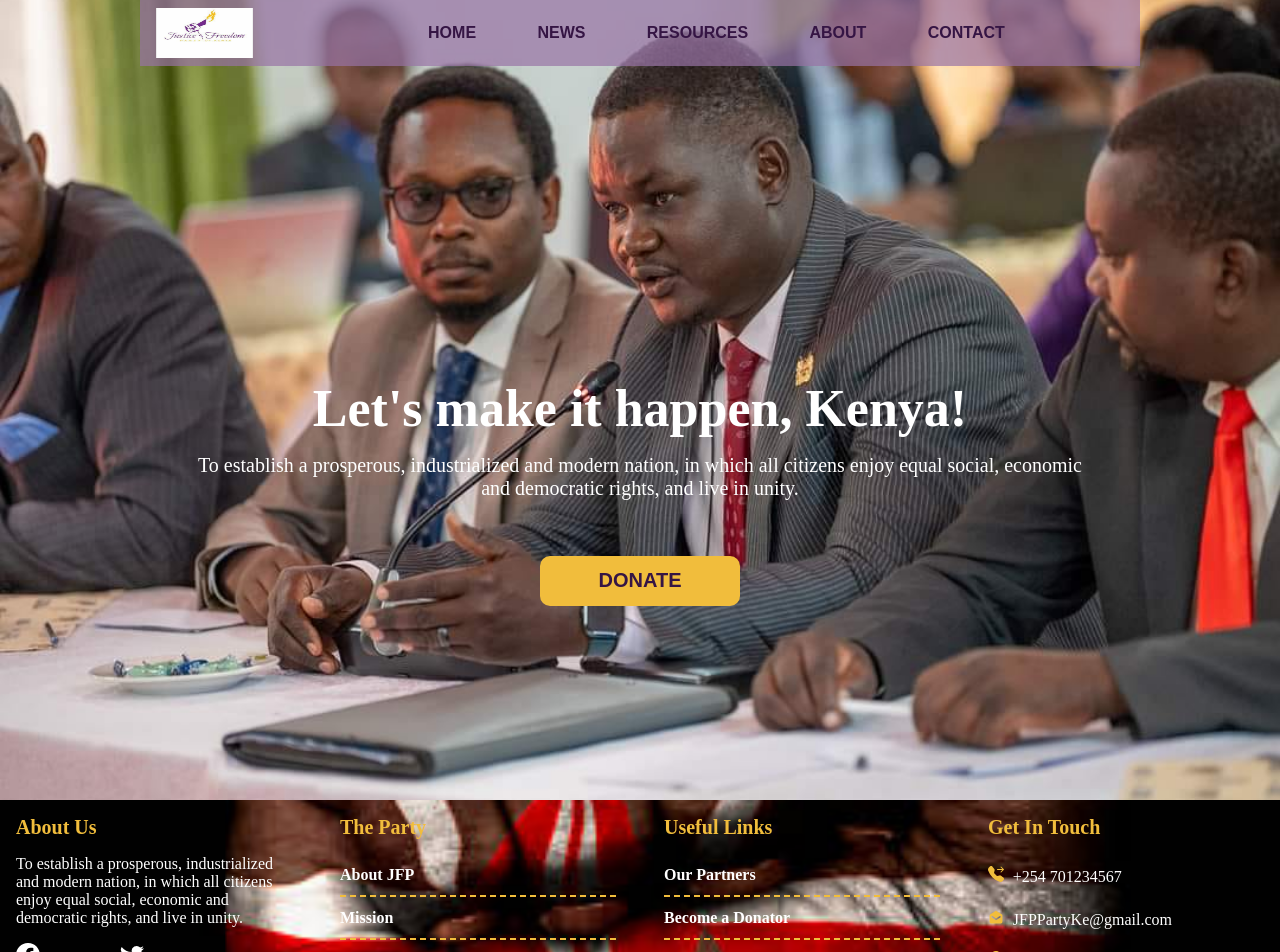
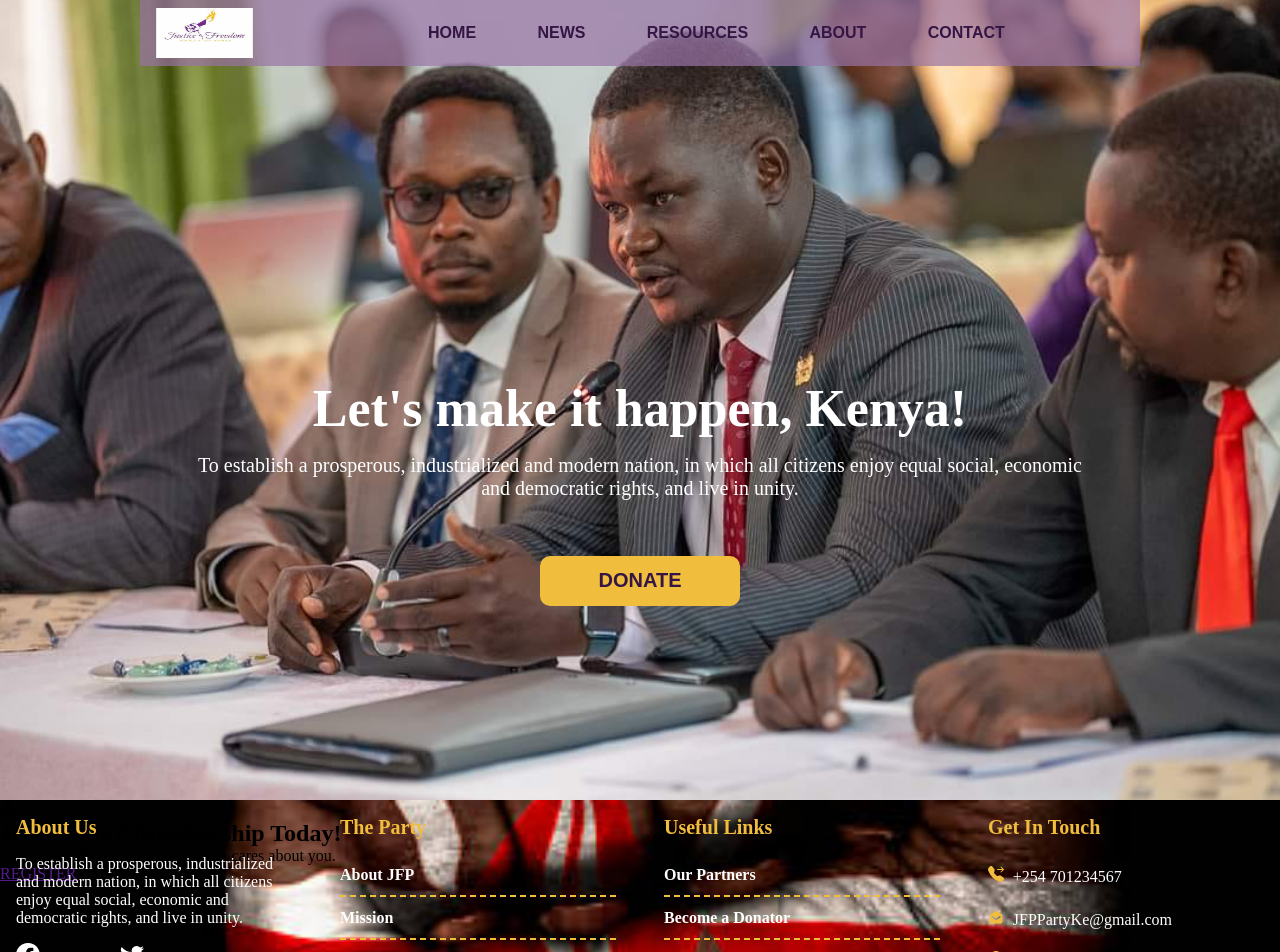
Before and after one commit to QueenterJuma/jfp-kenya, a React (Vite) app: page / in a window 1280 px wide. Shown: the top 952 px of the page. Built offline with nearby package versions, Linux system fonts and the light colour scheme; a web font is replaced by a local one.

Commit message:
Add register section

```diff
--- /dev/null
+++ b/src/components/Homepage/Register.jsx
@@ -0,0 +1,20 @@
+import React from 'react'
+import { TbStarsFilled } from 'react-icons/tb'
+const Register = () => {
+  return (
+    <div className='register'>
+      <section>
+        <div>
+          <span className='stars'> <TbStarsFilled /> </span>
+          <h2>Join the JFP Membership Today!</h2>
+          <p>Experience the party that genuinely cares about you.</p>
+        </div>
+        <div>
+          <a href=''>REGISTER</a>
+        </div>
+      </section>
+    </div>
+  )
+}
+
+export default Register;
--- a/src/pages/Home.jsx
+++ b/src/pages/Home.jsx
@@ -1,10 +1,12 @@
 import React from 'react'
 import Hero from '../components/Homepage/Hero';
+import Register from '../components/Homepage/Register';
 
 const Home = () => {
   return (
     <div className='homepage'>
       <Hero />
+      <Register />
     </div>
   )
 }
```
